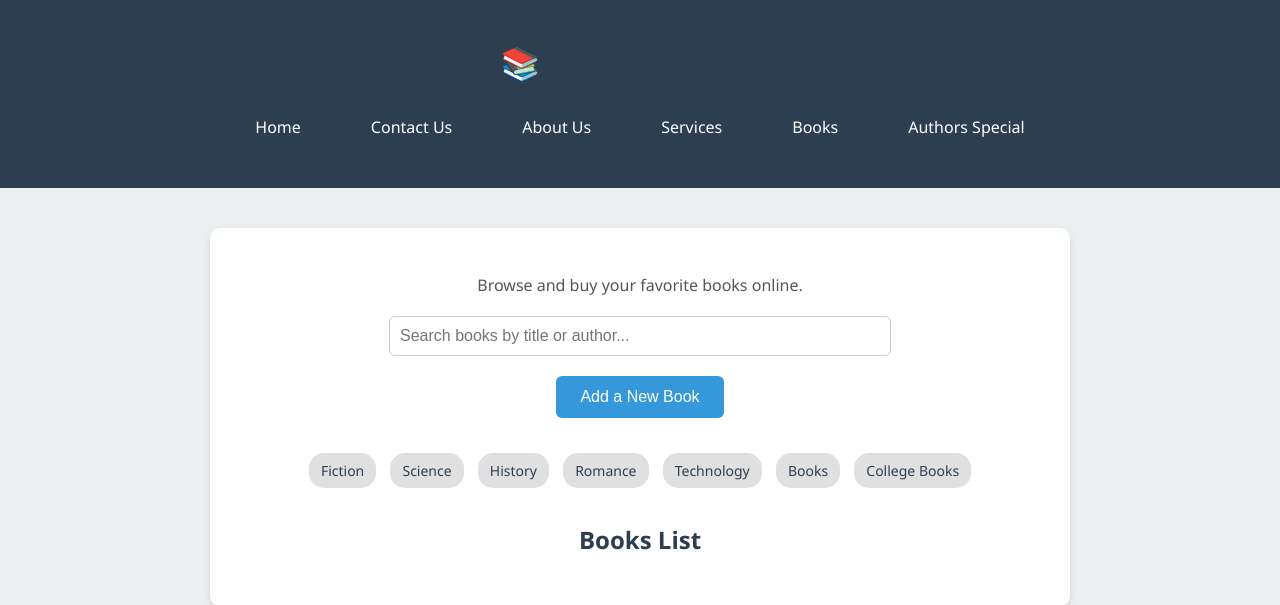
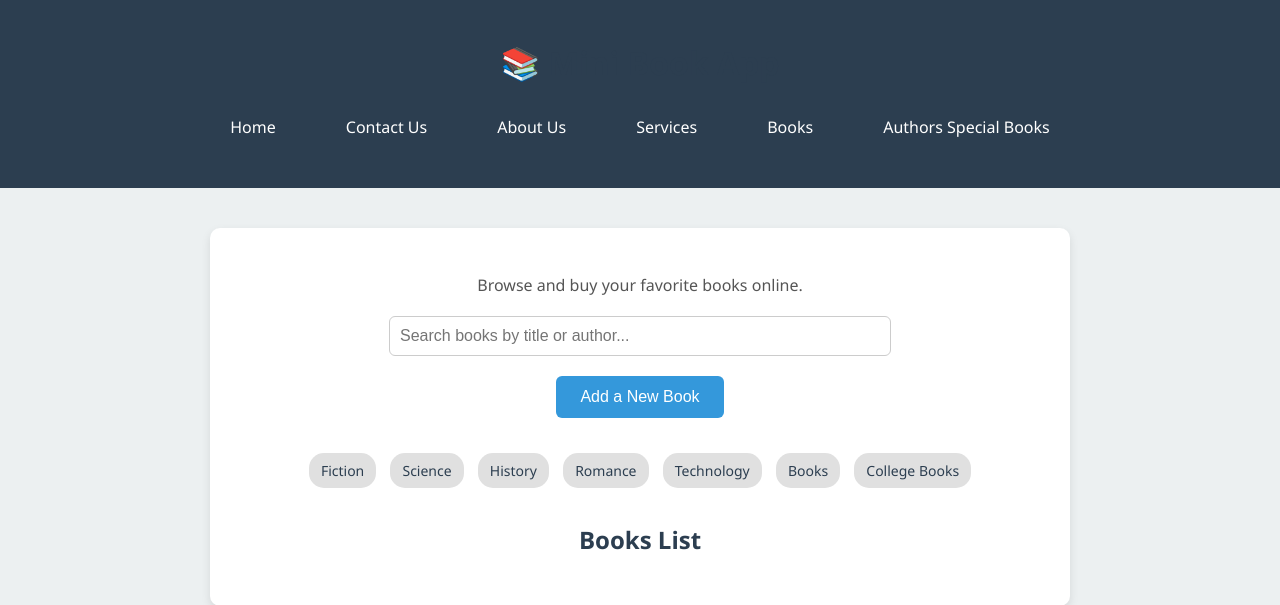
Before and after one commit to vignesh1524/mini-book-app, a Flask app: page / in a window 1280 px wide. Shown: the top 605 px of the page. Run offline with Flask 2, Linux system fonts and the light colour scheme.

Commit message:
modified index file

```diff
--- a/templates/index.html
+++ b/templates/index.html
@@ -139,7 +139,7 @@
             <a href="#">About Us</a>
             <a href="#">Services</a>
             <a href="#">Books</a>
-            <a href="#">Authors Special</a>
+            <a href="#">Authors Special Books</a>
         </nav>
     </header>
 
```
